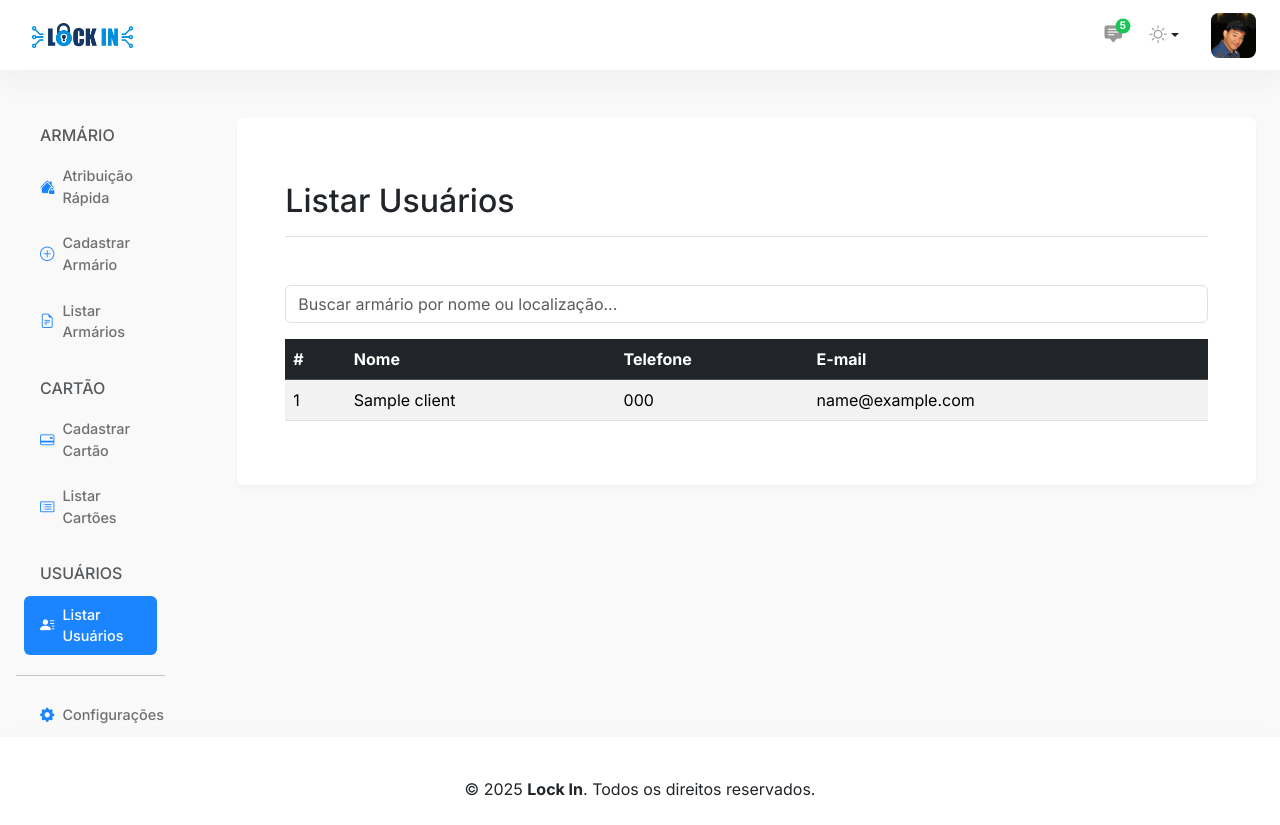
After one commit to lock-in-ads/LOCK-IN, a Django app: page /user-list/ in a window 1280 px wide. The commit adds this page. Run offline with Django 5.2, Linux system fonts and the light colour scheme; tables that the repository leaves empty hold one stand-in row (values such as "Sample post"); some libraries are stand-ins or nearby versions.

Commit message:
feat: add user-list template

```diff
--- a/apps/core/urls.py
+++ b/apps/core/urls.py
@@ -4,4 +4,5 @@ from . import views
 urlpatterns = [
     path('', views.quick_assignment, name='quick-assignment'),
     path('register-card/', views.register_card, name='register-card'),
+    path('user-list/', views.list_users, name='user-list'),
 ]
--- a/apps/core/views.py
+++ b/apps/core/views.py
@@ -1,7 +1,14 @@
 from django.shortcuts import render
+from apps.administrativo.models import Locker
+from apps.clientes.models import Client
 
 def quick_assignment(request):
-    return render(request, 'quick-assignment.html')
+    lockers = Locker.objects.all()
+    return render(request, 'quick-assignment.html', {"lokers": lockers})
 
 def register_card(request):
     return render(request, 'register-card.html')
+
+def list_users(request):
+    users = Client.objects.all()
+    return render(request, 'user-list.html', {"users": users})
--- a/lockin/settings.py
+++ b/lockin/settings.py
@@ -39,6 +39,7 @@ INSTALLED_APPS = [
     'django.contrib.sessions',
     'django.contrib.messages',
     'django.contrib.staticfiles',
+    'django_extensions',
     'apps.core',
     'apps.clientes',
     'apps.administrativo',
--- a/requirements.txt
+++ b/requirements.txt
@@ -1,5 +1,6 @@
 asgiref==3.8.1
 Django==5.1.6
+django-extensions==4.1
 psycopg2-binary==2.9.10
 pydotenv==0.0.7
 pyserial==3.5
--- a/templates/base.html
+++ b/templates/base.html
@@ -148,7 +148,7 @@
             </h6>
             <ul class="nav flex-column mb-auto">
               <li class="nav-item">
-                <a class="nav-link d-flex align-items-center gap-2" href="#">
+                <a class="nav-link d-flex align-items-center gap-2 {% if request.path == '/user-list/' %}active{% endif %}" href="/user-list">
                   <i class="bi bi-person-lines-fill"></i>
                   Listar Usuários
                 </a>
--- /dev/null
+++ b/templates/user-list.html
@@ -0,0 +1,48 @@
+{% extends 'base.html' %}
+
+{% block title %}LockIn - Listar Usuários{% endblock %}
+
+{% block content %}
+<!--begin::User List-->
+<main class="col-md-9 ms-sm-auto col-lg-10 px-md-4 mt-3 mb-3 mt-lg-5 mb-lg-5">
+  <div class="card p-3 p-lg-5">
+    <div
+      class="d-flex justify-content-between flex-wrap flex-md-nowrap align-items-center pt-3 pb-2 mb-4 mb-lg-5 border-bottom">
+      <h1 class="h2">Listar Usuários</h1>
+    </div>
+
+    <!-- Campo de busca -->
+    <div class="mb-3">
+      <input type="text" id="busca-armario" class="form-control"
+        placeholder="Buscar armário por nome ou localização...">
+    </div>
+
+    <!-- Tabela -->
+    <table class="table table-striped table-hover" id="tabela-armarios">
+      <thead class="table-dark">
+        <tr>
+          <th>#</th>
+          <th>Nome</th>
+          <th>Telefone</th>
+          <th>E-mail</th>
+        </tr>
+      </thead>
+      <tbody>
+        {% for user in users %}
+        <tr>
+          <td>{{ forloop.counter }}</td>
+          <td>{{ user.name }}</td>
+          <td>{{ user.phone }}</td>
+          <td>{{ user.email }}</td>
+        </tr>
+        {% empty %}
+        <tr>
+          <td colspan="5" class="text-center text-muted">Nenhum usuário cadastrado.</td>
+        </tr>
+        {% endfor %}
+      </tbody>
+    </table>
+  </div>
+</main>
+<!--end::User List-->
+{% endblock %}
```
